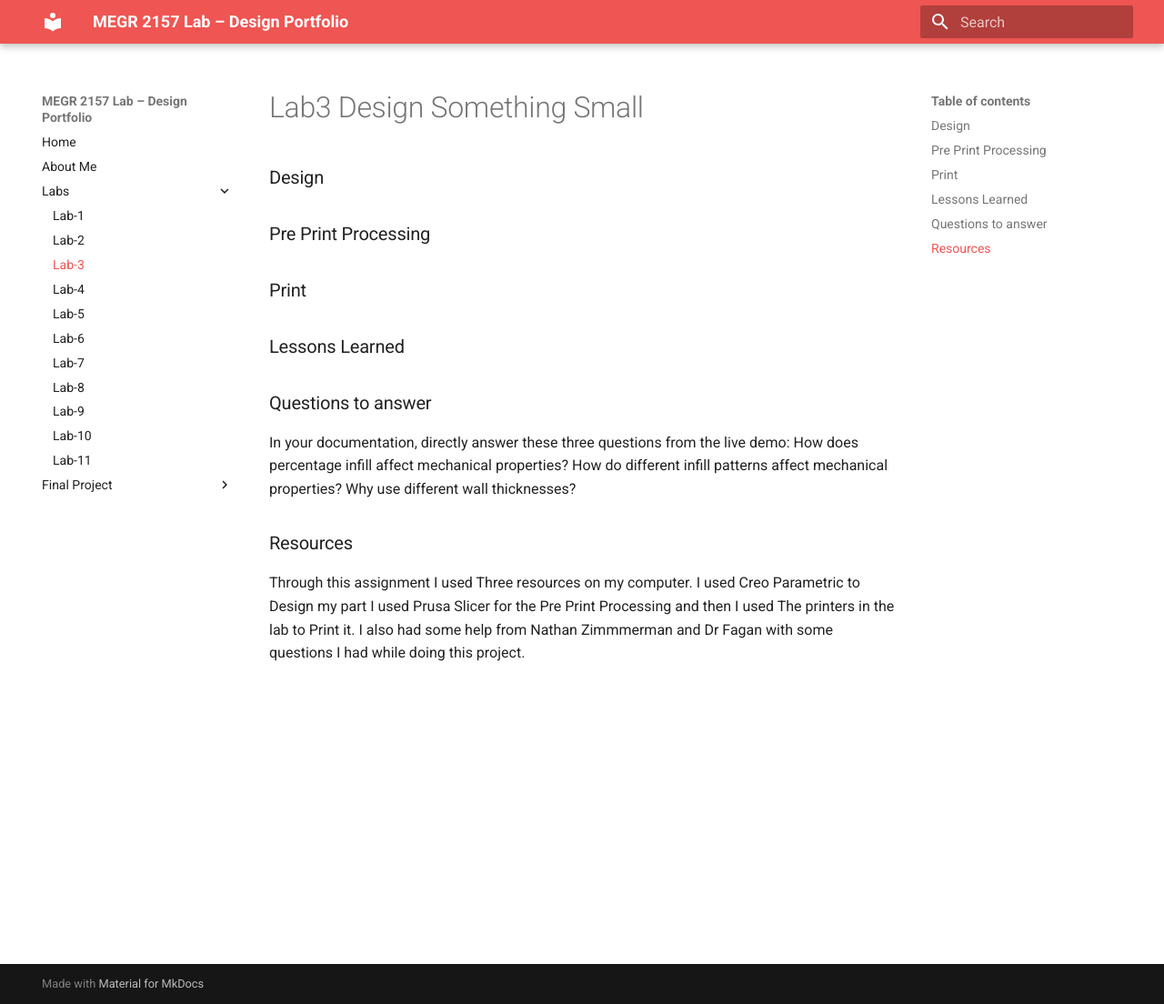
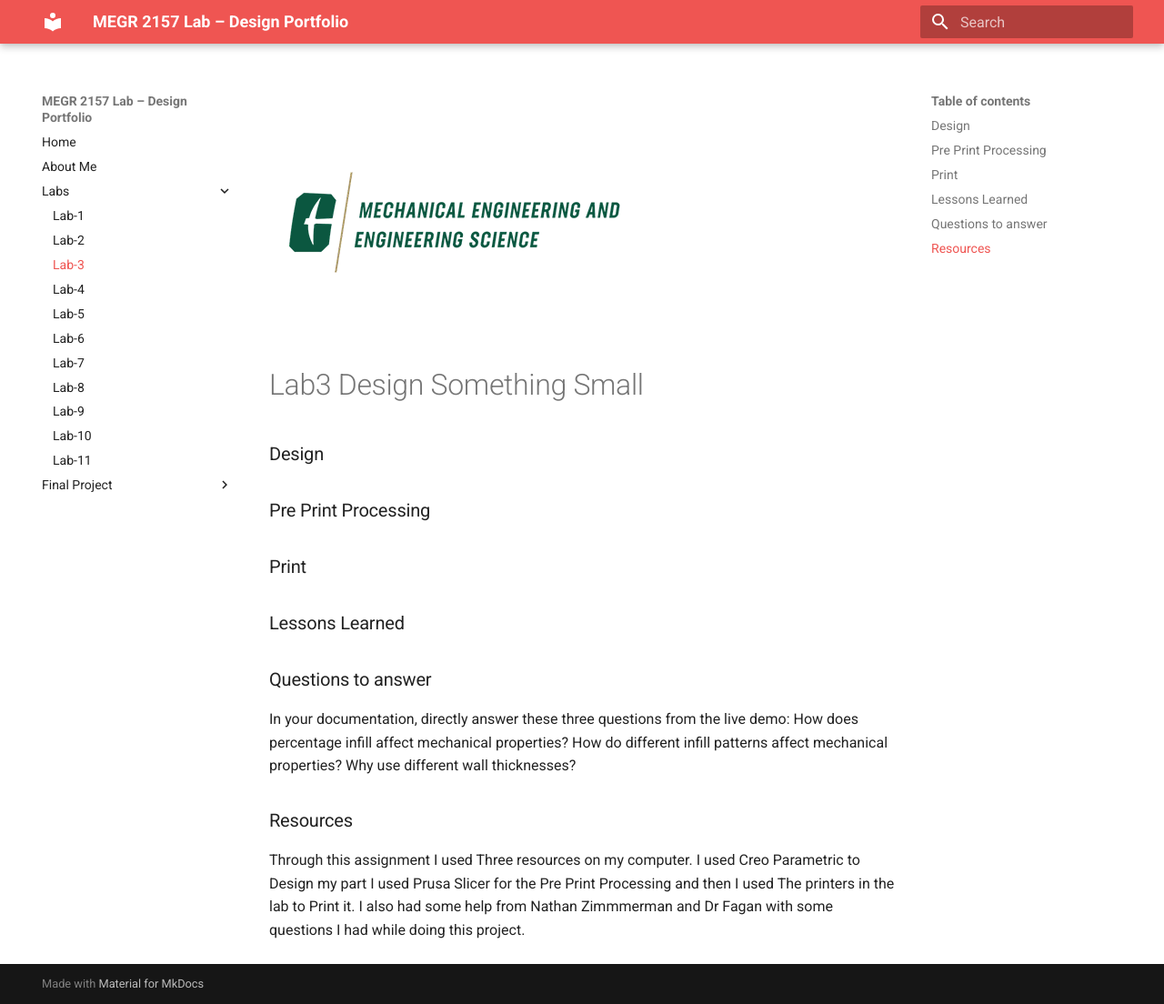
Before and after one commit to seaberr/MMEGR-2156-7-lab-template-seaber, an MkDocs documentation site: the page built from docs/Labs/L03/index.md, in a window 1280 px wide and 1104 px high. Shown: the whole window at 91% size. Built offline with MkDocs 1.6.1 and Material for MkDocs 9.7.7, drawn with Linux system fonts in a browser that asks for light colours.

Commit message:
Add image to Lab3 index page

```diff
--- a/docs/Labs/L03/index.md
+++ b/docs/Labs/L03/index.md
@@ -1,3 +1,4 @@
+![MEGR 2156-7 Title](MEES_Logo_Standard.png)
 # Lab3 Design Something Small
 ### Design
 
```
